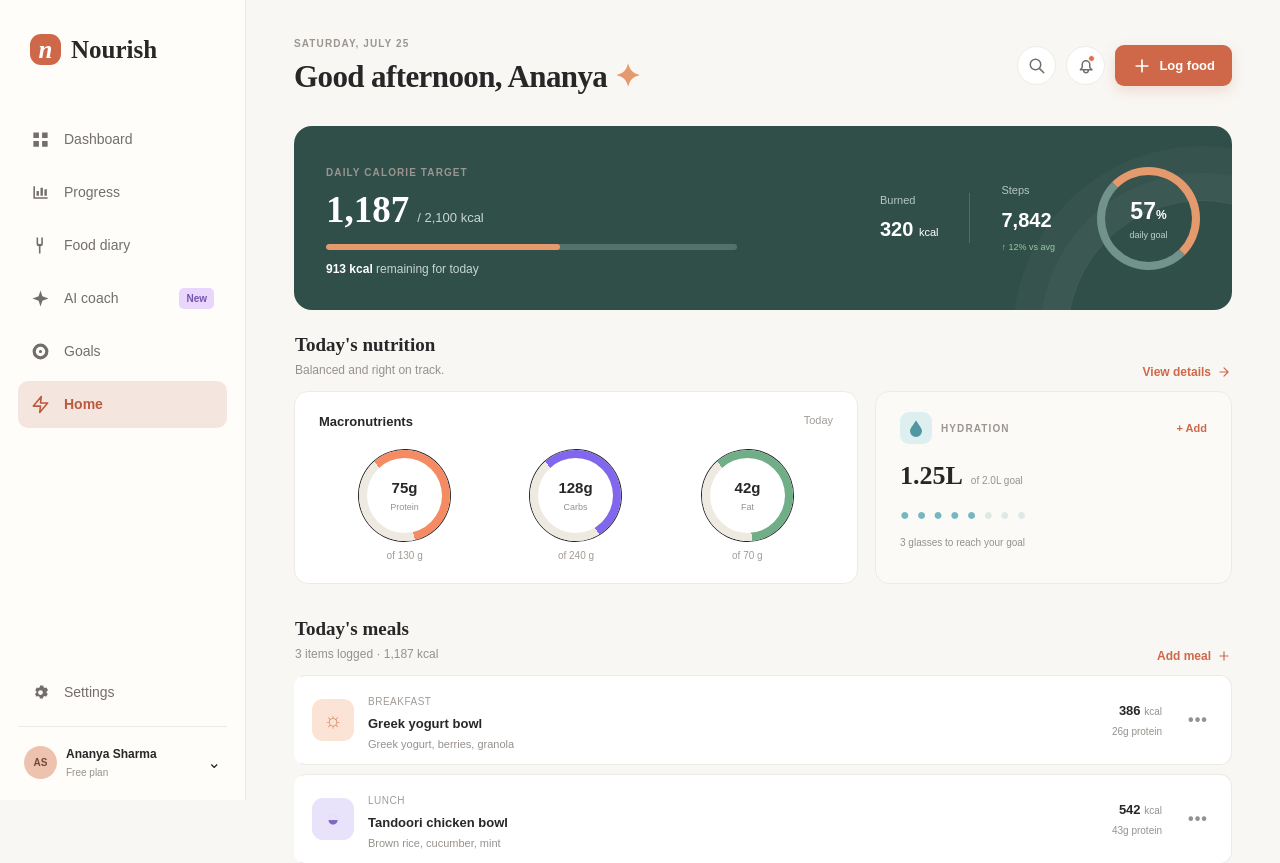
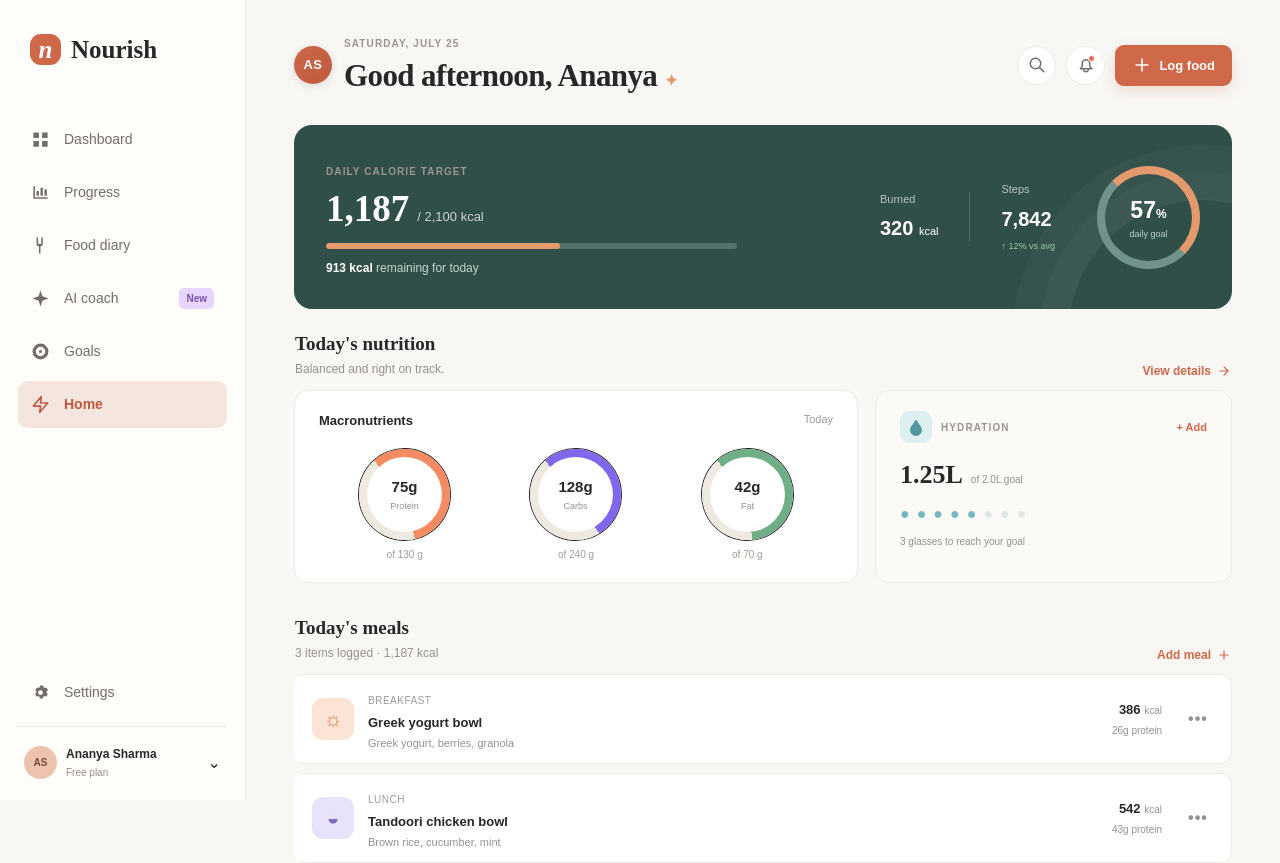
Before and after one commit to likhith04-hash/new-tutorial, a Next.js app: page / in a window 1280 px wide. Shown: the top 863 px of the page. Built offline with nearby package versions, Linux system fonts and the light colour scheme.

Commit message:
feat: add dynamic user avatar badge adjacent to user name in header and calculate initials automatically from name

```diff
--- a/app/components/Header.tsx
+++ b/app/components/Header.tsx
@@ -22,9 +22,30 @@ export default function Header({ onMenuToggle, onLogFood, onSearch }: HeaderProp
       <button className="mobile-menu" onClick={onMenuToggle}>
         <Icon name="menu" size={24} />
       </button>
-      <div>
-        <p className="eyebrow">{dateStr}</p>
-        <h1>{greeting}, {firstName} <span>✦</span></h1>
+      <div style={{ display: 'flex', alignItems: 'center', gap: '12px' }}>
+        <div
+          className="header-user-avatar"
+          style={{
+            width: '38px',
+            height: '38px',
+            borderRadius: '50%',
+            background: 'linear-gradient(135deg, var(--clr-brand), var(--clr-brand-hover))',
+            color: '#ffffff',
+            display: 'grid',
+            placeItems: 'center',
+            fontWeight: 700,
+            fontSize: '13px',
+            letterSpacing: '0.5px',
+            boxShadow: '0 2px 8px rgba(0,0,0,0.12)',
+            flexShrink: 0,
+          }}
+        >
+          {profile.initials}
+        </div>
+        <div>
+          <p className="eyebrow">{dateStr}</p>
+          <h1>{greeting}, {firstName} <span style={{ fontSize: '16px' }}>✦</span></h1>
+        </div>
       </div>
       <div className="header-actions">
         <button className="round" onClick={onSearch || (() => window.dispatchEvent(new Event('open-search')))}>
--- a/app/components/NutritionContext.tsx
+++ b/app/components/NutritionContext.tsx
@@ -259,7 +259,16 @@ export function NutritionProvider({ children }: { children: ReactNode }) {
 
   const updateProfile = useCallback((patch: Partial<UserProfile>) => {
     setProfile(prev => {
-      const updated = { ...prev, ...patch }
+      let initials = prev.initials
+      if (patch.name && patch.name.trim()) {
+        const parts = patch.name.trim().split(/\s+/).filter(Boolean)
+        if (parts.length === 1) {
+          initials = parts[0].slice(0, 2).toUpperCase()
+        } else if (parts.length > 1) {
+          initials = (parts[0][0] + parts[parts.length - 1][0]).toUpperCase()
+        }
+      }
+      const updated = { ...prev, ...patch, initials: patch.initials || initials }
       if (typeof document !== 'undefined' && updated.theme) {
         document.documentElement.setAttribute('data-theme', updated.theme)
       }
```
